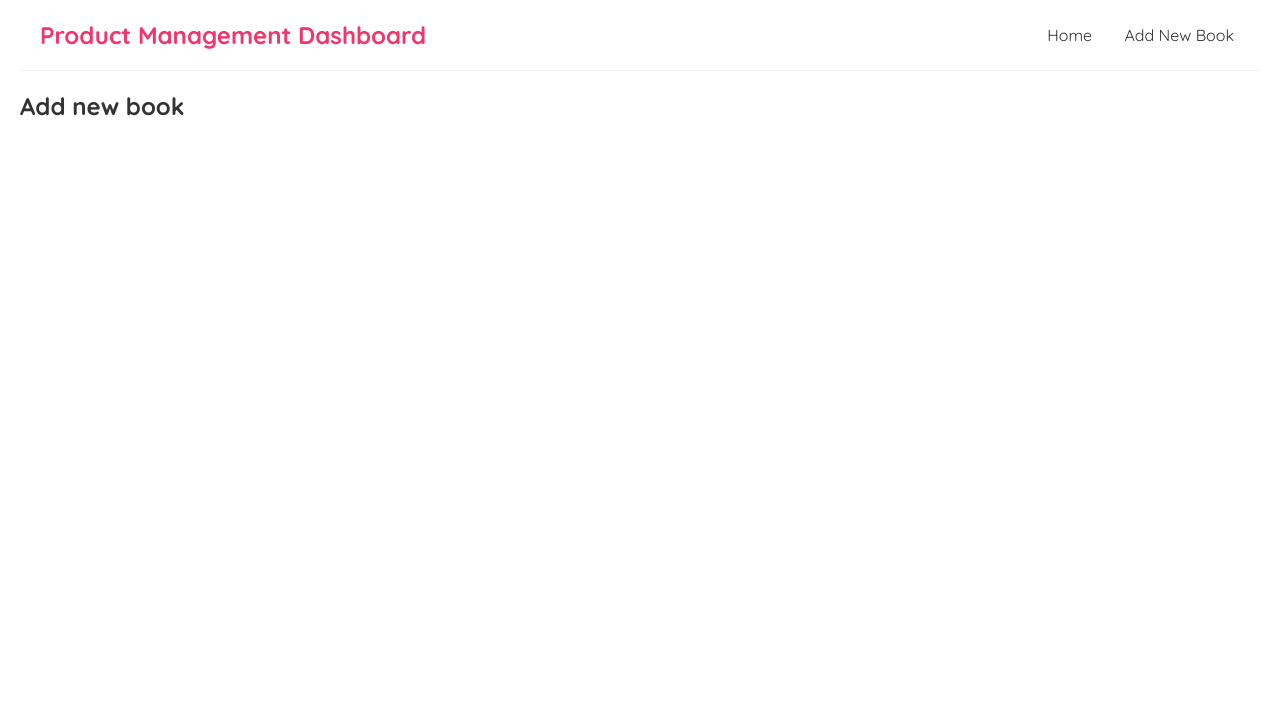
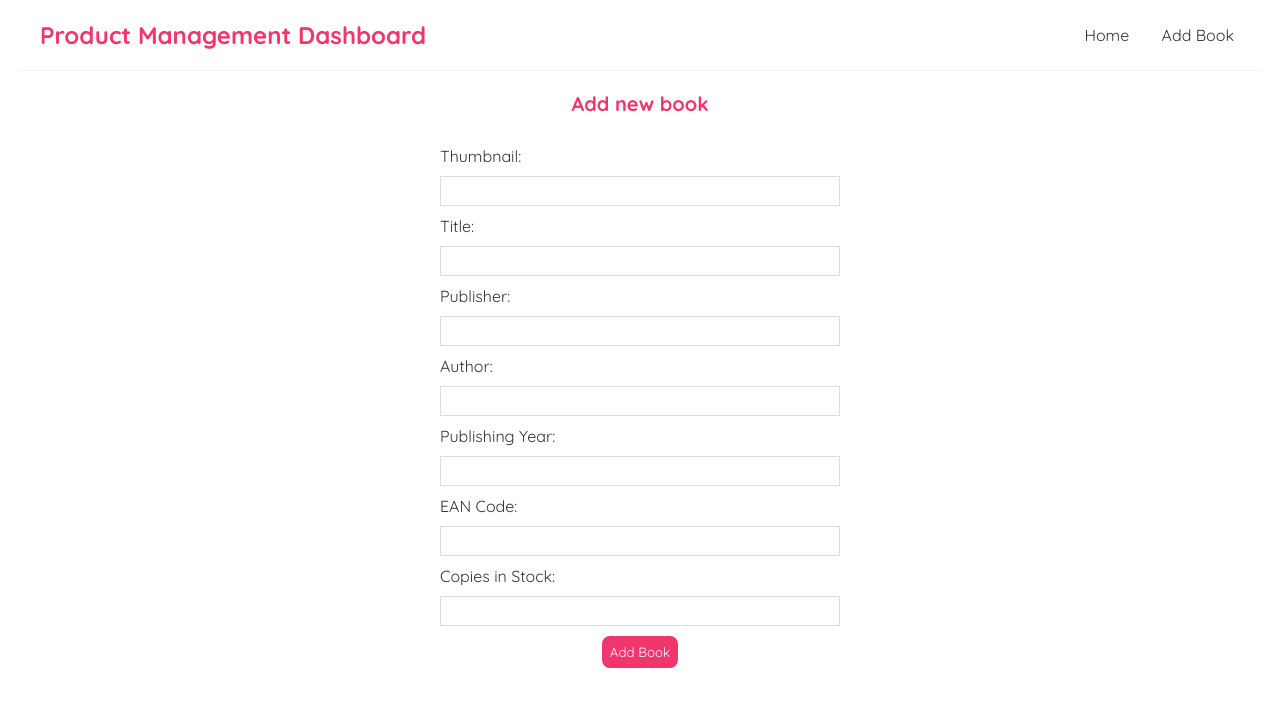
Before and after one commit to pratyushkottawar/product-mangement-dashboard, a React (Create React App) app: page /create in a window 1280 px wide. Shown: the top 706 px of the page. Built offline with nearby package versions, Linux system fonts and the light colour scheme.

Commit message:
Made navbar responsic=ve

```diff
--- a/src/Create.js
+++ b/src/Create.js
@@ -1,7 +1,90 @@
+import { useState } from "react";
+
 const Create = () => {
+  const [thumbnail, setThumbnail] = useState("");
+  const [title, setTitle] = useState("");
+  const [publisher, setPublisher] = useState("");
+  const [author, setAuthor] = useState("");
+  const [publishingYear, setPublishingYear] = useState("");
+  const [eanCode, setEanCode] = useState("");
+  const [copiesInStock, setCopiesInStock] = useState("");
+
+  const handleSubmit = (e) => {
+    e.preventDefault();
+    const book = {
+      thumbnail,
+      title,
+      publisher,
+      author,
+      publishingYear,
+      eanCode,
+      copiesInStock,
+    };
+
+    fetch("https://mocki.io/v1/ee0353d4-0cb7-49f3-831a-6f18818a26e3", {
+      method: "POST",
+      headers: { "Content-Type": "application/json" },
+      body: JSON.stringify(book),
+    }).then(() => {
+      console.log("new book added");
+    });
+  };
+
   return (
     <div className="create">
       <h2>Add new book</h2>
+      <form onSubmit={handleSubmit}>
+        <label>Thumbnail:</label>
+        <input
+          type="text"
+          required
+          value={thumbnail}
+          onChange={(e) => setThumbnail(e.target.value)}
+        />
+        <label>Title:</label>
+        <input
+          type="text"
+          required
+          value={title}
+          onChange={(e) => setTitle(e.target.value)}
+        />
+        <label>Publisher:</label>
+        <input
+          type="text"
+          required
+          value={publisher}
+          onChange={(e) => setPublisher(e.target.value)}
+        />
+        <label>Author:</label>
+        <input
+          type="text"
+          required
+          value={author}
+          onChange={(e) => setAuthor(e.target.value)}
+        />
+        <label>Publishing Year:</label>
+        <input
+          type="text"
+          required
+          value={publishingYear}
+          onChange={(e) => setPublishingYear(e.target.value)}
+        />
+        <label>EAN Code:</label>
+        <input
+          type="text"
+          required
+          value={eanCode}
+          onChange={(e) => setEanCode(e.target.value)}
+        />
+        <label>Copies in Stock:</label>
+        <input
+          type="text"
+          required
+          value={copiesInStock}
+          onChange={(e) => setCopiesInStock(e.target.value)}
+        />
+        <button>Add Book</button>
+      </form>
     </div>
   );
 };
--- a/src/Navbar.js
+++ b/src/Navbar.js
@@ -1,14 +1,60 @@
 import { Link } from "react-router-dom";
 
 const Navbar = () => {
+  const showSidebar = () => {
+    const sidebar = document.querySelector(".sidebar");
+    sidebar.style.display = "flex";
+  };
+
+  const hideSidebar = () => {
+    const sidebar = document.querySelector(".sidebar");
+    sidebar.style.display = "none";
+  };
+
   return (
-    <nav className="navbar">
-      <h1>Product Management Dashboard</h1>
-      <div className="links">
-        <Link to="/"> Home </Link>
-        <Link to="/create">Add New Book</Link>
-      </div>
-    </nav>
+    <div>
+      <nav className="navbar">
+        <h1 className="navTitle">Product Management Dashboard</h1>
+        <div className="links">
+          <Link className="hideOnMobile" to="/">
+            {" "}
+            Home{" "}
+          </Link>
+          <Link className="hideOnMobile" to="/create">
+            Add Book
+          </Link>
+          <span className="hideOnDesktop" onClick={showSidebar}>
+            <svg
+              xmlns="http://www.w3.org/2000/svg"
+              height="24"
+              viewBox="0 -960 960 960"
+              width="24"
+              style={{ position: "absolute" }}
+            >
+              <path d="M120-240v-80h720v80H120Zm0-200v-80h720v80H120Zm0-200v-80h720v80H120Z" />
+            </svg>
+          </span>
+        </div>
+      </nav>
+      <nav className="sidebar">
+        <div onClick={hideSidebar}>
+          <svg
+            xmlns="http://www.w3.org/2000/svg"
+            height="24"
+            viewBox="0 -960 960 960"
+            width="24"
+          >
+            <path d="m256-200-56-56 224-224-224-224 56-56 224 224 224-224 56 56-224 224 224 224-56 56-224-224-224 224Z" />
+          </svg>
+        </div>
+        <div className="sidelink">
+          <Link to="/"> Home </Link>
+        </div>
+        <div className="sidelink">
+          <Link to="/create">Add Book</Link>
+        </div>
+      </nav>
+    </div>
   );
 };
 
--- a/src/index.css
+++ b/src/index.css
@@ -46,3 +46,103 @@
   margin: 15px 15px;
   border: 1px solid black;
 }
+
+.create {
+  max-width: 400px;
+  margin: 0 auto;
+  text-align: center;
+}
+.create label {
+  text-align: left;
+  display: block;
+}
+.create h2 {
+  font-size: 20px;
+  color: #f1356d;
+  margin-bottom: 30px;
+}
+.create input,
+.create textarea,
+.create select {
+  width: 100%;
+  padding: 6px 10px;
+  margin: 10px 0;
+  border: 1px solid #ddd;
+  box-sizing: border-box;
+  display: block;
+}
+.create button {
+  background: #f1356d;
+  color: #fff;
+  border: 0;
+  padding: 8px;
+  border-radius: 8px;
+  cursor: pointer;
+}
+
+.sidebar {
+  position: fixed;
+  top: 0;
+  right: 0;
+  height: 100vh;
+  width: 250px;
+  z-index: 999;
+  background-color: rgb(255, 255, 255, 0.2);
+  backdrop-filter: blur(10px);
+  box-shadow: -10px 0 10px rgba(0, 0, 0, 0.1);
+  display: none;
+  flex-direction: column;
+  align-items: flex-start;
+  justify-content: flex-start;
+}
+
+.sidebar a {
+  text-decoration: none;
+  width: 100%;
+}
+
+.sidebar a:hover {
+  color: #f1356d;
+}
+
+.sidelink {
+  margin-left: auto;
+  margin-right: auto;
+  margin-top: 20px;
+}
+
+.sidelink:first-child {
+  margin-top: 50px;
+}
+
+.hideOnDesktop {
+  margin-right: 10px;
+  margin-bottom: 50px;
+}
+
+@media (max-width: 650px) {
+  .hideOnMobile {
+    display: none;
+  }
+}
+
+@media (max-width: 400px) {
+  .sidebar {
+    width: 100%;
+  }
+  .navTitle {
+    font-size: 1rem;
+  }
+  .navbar {
+    padding-top: 5px;
+    padding-bottom: 5px;
+  }
+  .hideOnDesktop {
+  }
+}
+
+@media (min-width: 650px) {
+  .hideOnDesktop {
+    display: none;
+  }
+}
```
Also changed, not shown: data/close_FILL0_wght400_GRAD0_opsz24.svg (added), data/menu_FILL0_wght400_GRAD0_opsz24.svg (added).
